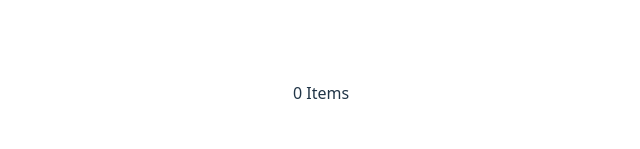
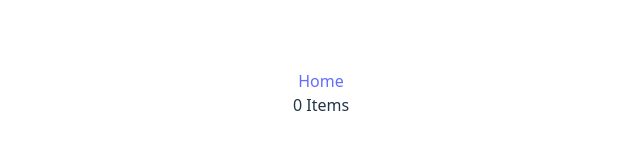
Before and after one commit to Daniel-Yasman/Full-Stack-Project, a React (Vite) app in the folder client/: page /cart in a window 1280 px wide. Shown: the part 307-456 px from the top of the page, without its empty margins (319-959 px from the left). Built offline with nearby package versions, Linux system fonts and the light colour scheme.

Commit message:
Add Home link to Cart page

```diff
--- a/client/src/pages/Cart.jsx
+++ b/client/src/pages/Cart.jsx
@@ -1,9 +1,11 @@
 import { useCart } from "../context/CartContext";
+import { Link } from "react-router-dom";
 function Cart() {
   const { cartItems, cartCount, updateCartItem, removeCartItem } = useCart();
 
   return (
     <div>
+      <Link to="/">Home</Link>
       {cartCount === 1 ? <p>{cartCount} Item</p> : <p>{cartCount} Items</p>}
       {cartItems.map((item) => (
         <div key={item.foodId._id}>
```
